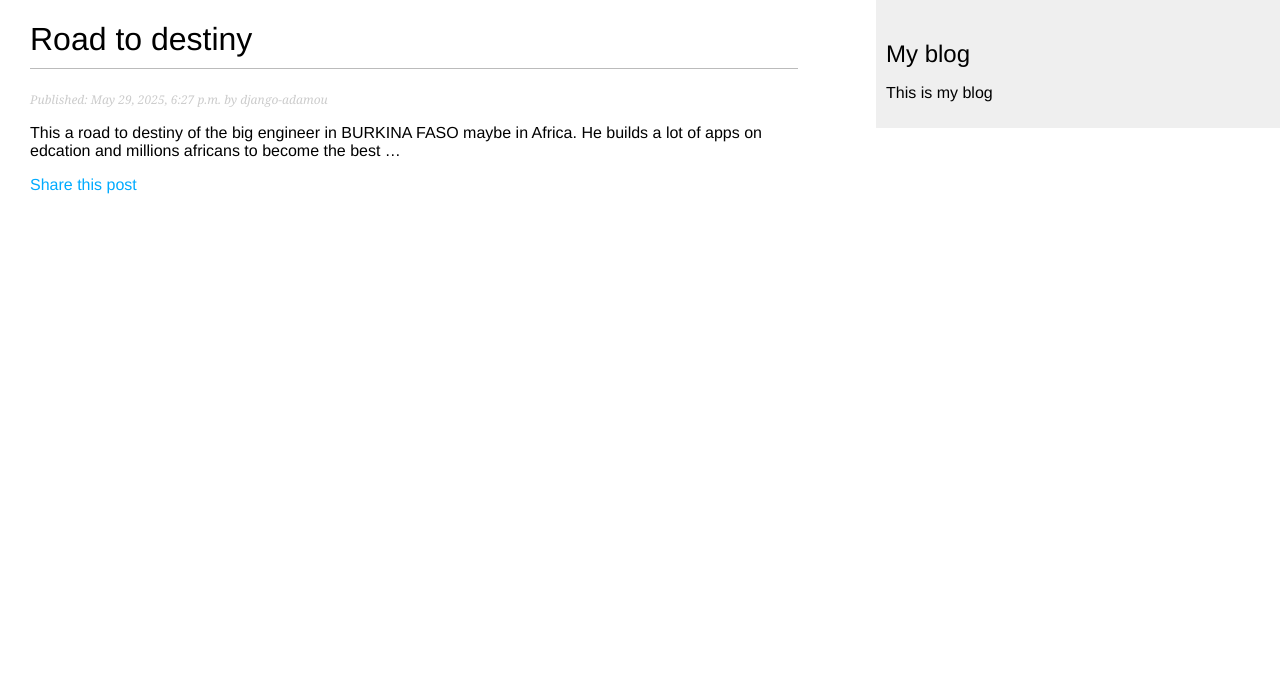
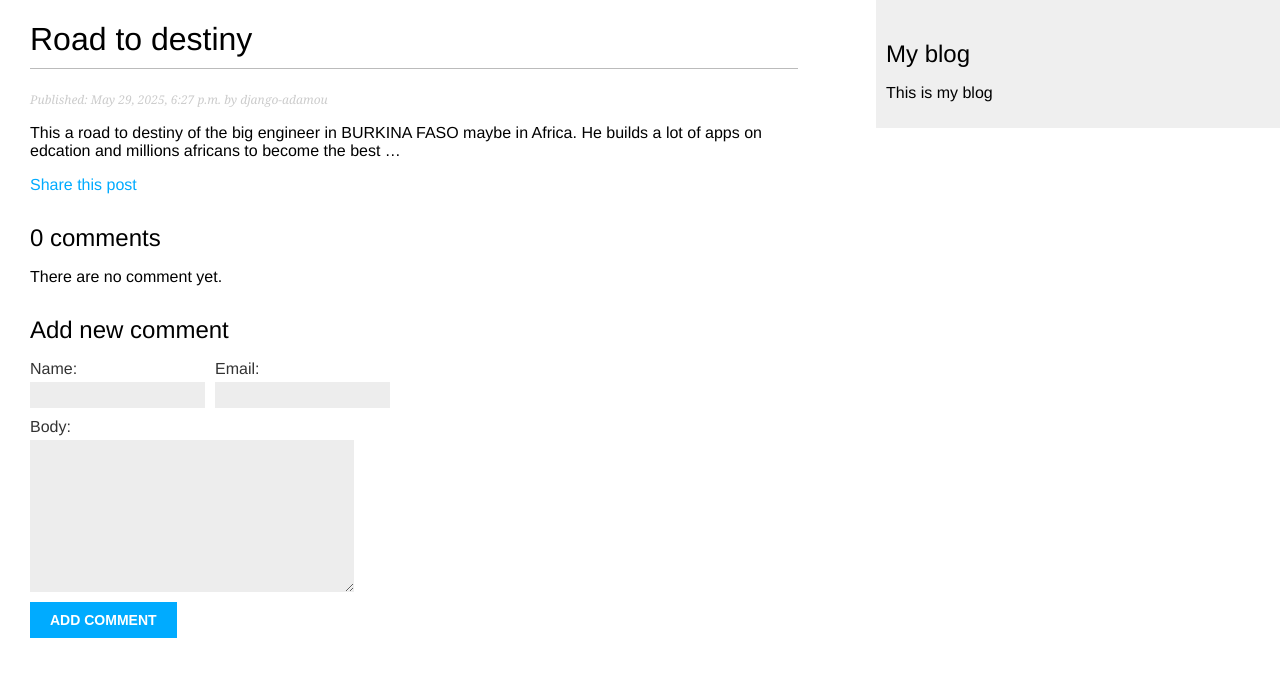
Before and after one commit to semperfi13/blog_post, a Django app: a page that uses mysite/blog/templates/blog/post/detail.html in a window 1280 px wide. Shown: the top 677 px of the page. Run offline with Django 5.2, Linux system fonts and the light colour scheme; data comes from the database, SQL or seed files in the repository; both versions use the stored data as it was after the commit.

Commit message:
FEAT: DONE WITH comments

```diff
--- a/mysite/blog/templates/blog/post/detail.html
+++ b/mysite/blog/templates/blog/post/detail.html
@@ -12,5 +12,18 @@
         Share this post
     </a>
 </p>
-
+{% with comments.count as total_comments %}
+<h2>{{total_comments}} comment{{total_comments|pluralize}}</h2>
+{% endwith %}
+{% for comment in comments %}
+<div class="comment">
+    <p class="info">
+        Comment {{forloop.counter}} by {{comment.name}} {{comment.created}}
+    </p>
+    {{comment.body|linebreaks }}
+</div>
+{% empty %}
+<p>There are no comment yet.</p>
+{% endfor %}
+{% include "blog/post/includes/comment_form.html" %}
 {% endblock %}
--- a/mysite/blog/templates/blog/post/includes/comment_form.html
+++ b/mysite/blog/templates/blog/post/includes/comment_form.html
@@ -1,6 +1,12 @@
 <h2>Add new comment</h2>
-<form action="{% url 'blog:post_commnent' %}" method="post">
-    {{form.as_p}}
+<form action="{% url 'blog:post_comment' post.id %}" method="post">
+    <div class="left">
+        {{form.name.as_field_group}}
+    </div>
+    <div class="left">
+        {{form.email.as_field_group}}
+    </div>
+    {{form.body.as_field_group}}
     {% csrf_token %}
     <p>
         <input type="submit" value="Add comment">
```
Also changed, not shown: mysite/db.sqlite3.
